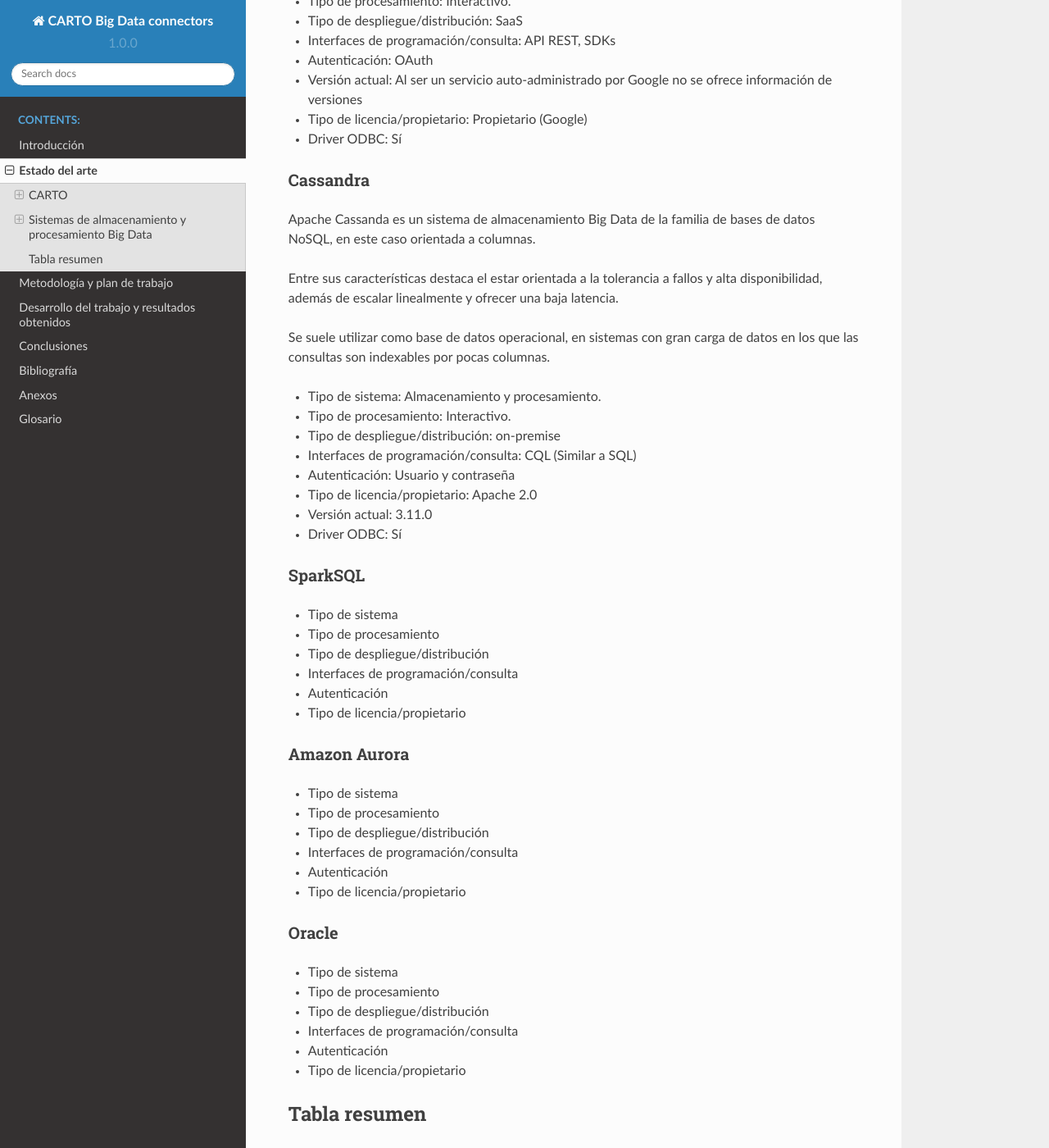
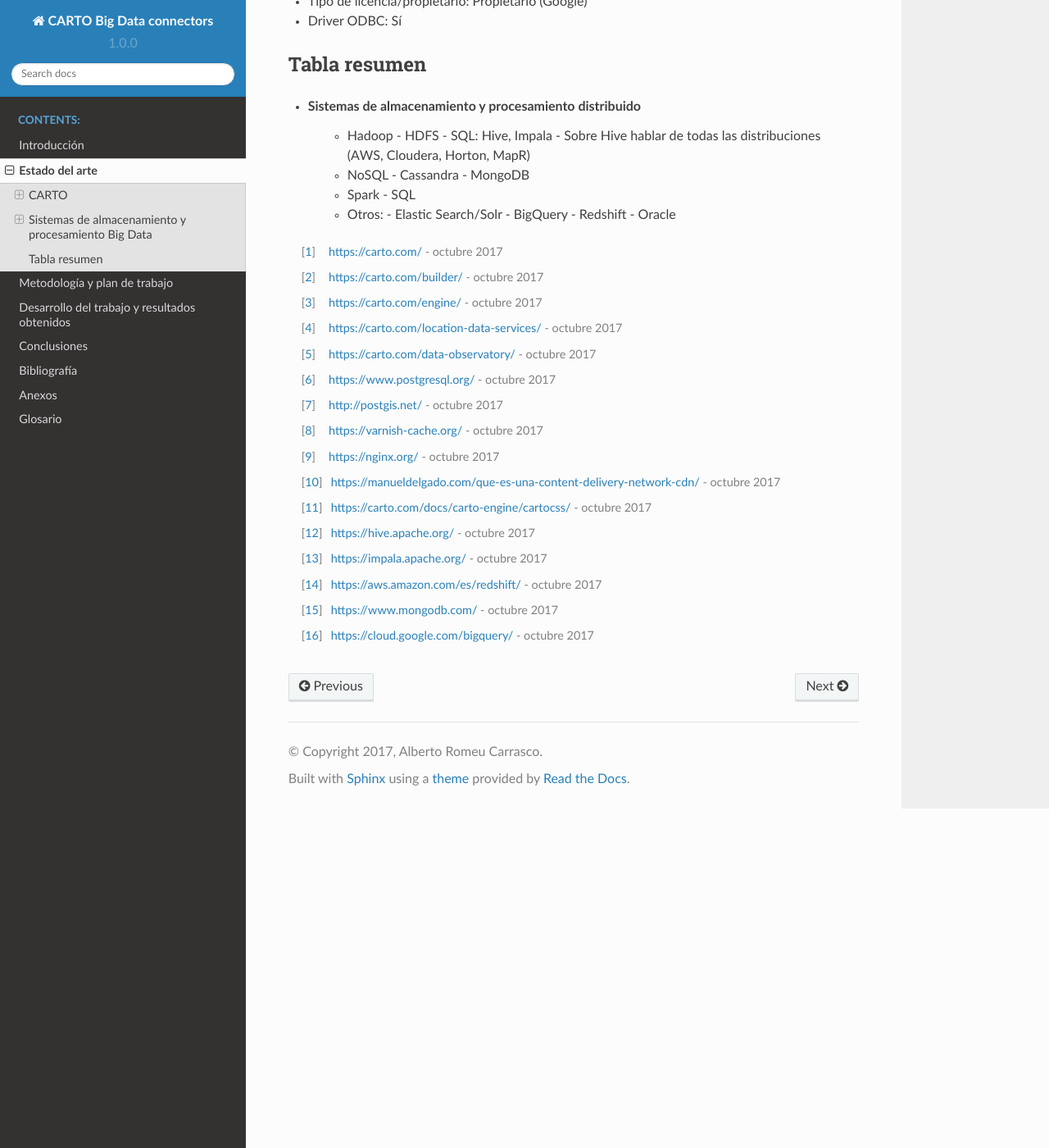
Before and after one commit to alrocar/TFM, a Sphinx documentation site: the page built from docs/source/tfm/10-estado-del-arte.rst, in a window 1280 px wide and 1400 px high, scrolled down 6776 px. Shown: the whole window at 82% size. Built offline with Sphinx 7.4.7 and the Read the Docs theme 2.0.0, drawn with Linux system fonts in a browser that asks for light colours; some of the changed text lies outside the part shown.

Commit message:
add references

```diff
--- a/docs/source/tfm/10-estado-del-arte.rst
+++ b/docs/source/tfm/10-estado-del-arte.rst
@@ -104,25 +104,15 @@
 Sistemas de almacenamiento y procesamiento Big Data
 ---------------------------------------------------
 
-En este trabajo se estudian los siguientes sistemas de almacenamiento y procesamiento Big Data:
+En este trabajo se estudian los siguientes sistemas de almacenamiento y procesamiento Big Data, ya que son los sistemas más utilizadas por las actuales organizaciones que usan *CARTO* como plataforma de *Location Intelligence*:
 
-- Apache Hive
-- Impala
-- Amazon Redshift
-- MongoDB
-- Google BigQuery
+- Apache Hive [#f12]_
+- Apache Impala [#f13]_
+- Amazon Redshift [#f14]_
+- MongoDB [#f15]_
+- Google BigQuery [#f16]_
 
-- Cassandra
-- SparkSQL
-
-- Amazon Aurora
-- Oracle
-
-- MemSQL
-- Teradata
-- SAP Hana
-
-Como se puede observar de la lista, el ecosistema es muy amplio y como veremos a continuación, heterogéneo. Por lo que en esta sección se va a hacer una breve descripción de los mismos atendiendo a las siguientes características:
+En esta sección se va a hacer una breve descripción de los sistemas mencionados atendiendo a las siguientes características:
 
 - Tipo de sistema: Si ofrece almacenamiento y procesamiento o sólo uno de ambos.
 - Tipo de procesamiento: Batch, interactivo, tiempo real, etc.
@@ -232,55 +222,6 @@
 - Tipo de licencia/propietario: Propietario (Google)
 - Driver ODBC: Sí
 
-Cassandra
-^^^^^^^^^
-
-Apache Cassanda es un sistema de almacenamiento Big Data de la familia de bases de datos NoSQL, en este caso orientada a columnas.
-
-Entre sus características destaca el estar orientada a la tolerancia a fallos y alta disponibilidad, además de escalar linealmente y ofrecer una baja latencia.
-
-Se suele utilizar como base de datos operacional, en sistemas con gran carga de datos en los que las consultas son indexables por pocas columnas.
-
-- Tipo de sistema: Almacenamiento y procesamiento.
-- Tipo de procesamiento: Interactivo.
-- Tipo de despliegue/distribución: on-premise
-- Interfaces de programación/consulta: CQL (Similar a SQL)
-- Autenticación: Usuario y contraseña
-- Tipo de licencia/propietario: Apache 2.0
-- Versión actual: 3.11.0
-- Driver ODBC: Sí
-
-SparkSQL
-^^^^^^^^
-
-- Tipo de sistema
-- Tipo de procesamiento
-- Tipo de despliegue/distribución
-- Interfaces de programación/consulta
-- Autenticación
-- Tipo de licencia/propietario
-
-Amazon Aurora
-^^^^^^^^^^^^^
-
-- Tipo de sistema
-- Tipo de procesamiento
-- Tipo de despliegue/distribución
-- Interfaces de programación/consulta
-- Autenticación
-- Tipo de licencia/propietario
-
-Oracle
-^^^^^^
-
-- Tipo de sistema
-- Tipo de procesamiento
-- Tipo de despliegue/distribución
-- Interfaces de programación/consulta
-- Autenticación
-- Tipo de licencia/propietario
-
-
 Tabla resumen
 -------------
 
@@ -311,3 +252,8 @@
 .. [#f9] https://nginx.org/ - octubre 2017
 .. [#f10] https://manueldelgado.com/que-es-una-content-delivery-network-cdn/ - octubre 2017
 .. [#f11] https://carto.com/docs/carto-engine/cartocss/ - octubre 2017
+.. [#f12] https://hive.apache.org/ - octubre 2017
+.. [#f13] https://impala.apache.org/ - octubre 2017
+.. [#f14] https://aws.amazon.com/es/redshift/ - octubre 2017
+.. [#f15] https://www.mongodb.com/ - octubre 2017
+.. [#f16] https://cloud.google.com/bigquery/ - octubre 2017
```
Also changed, not shown: docs/source/tfm/40-conclusiones.rst (+12 -0 lines).
